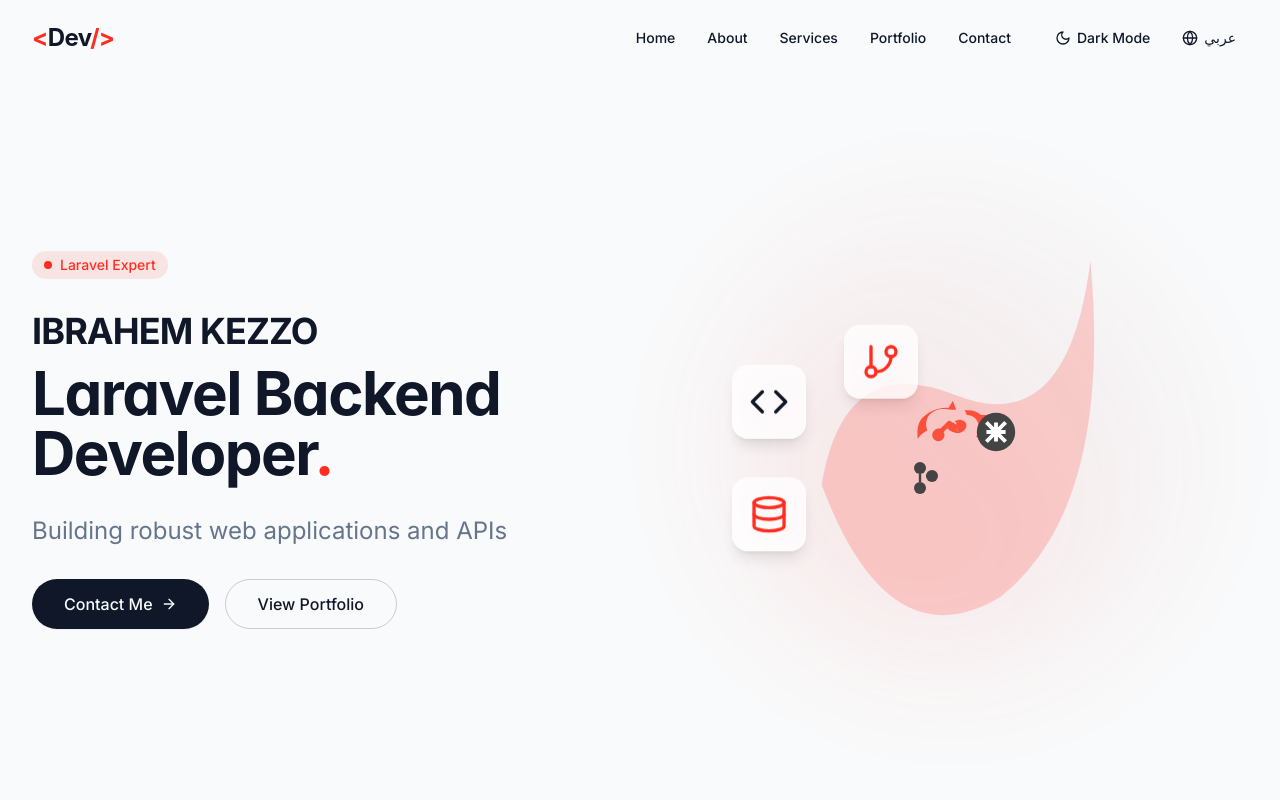
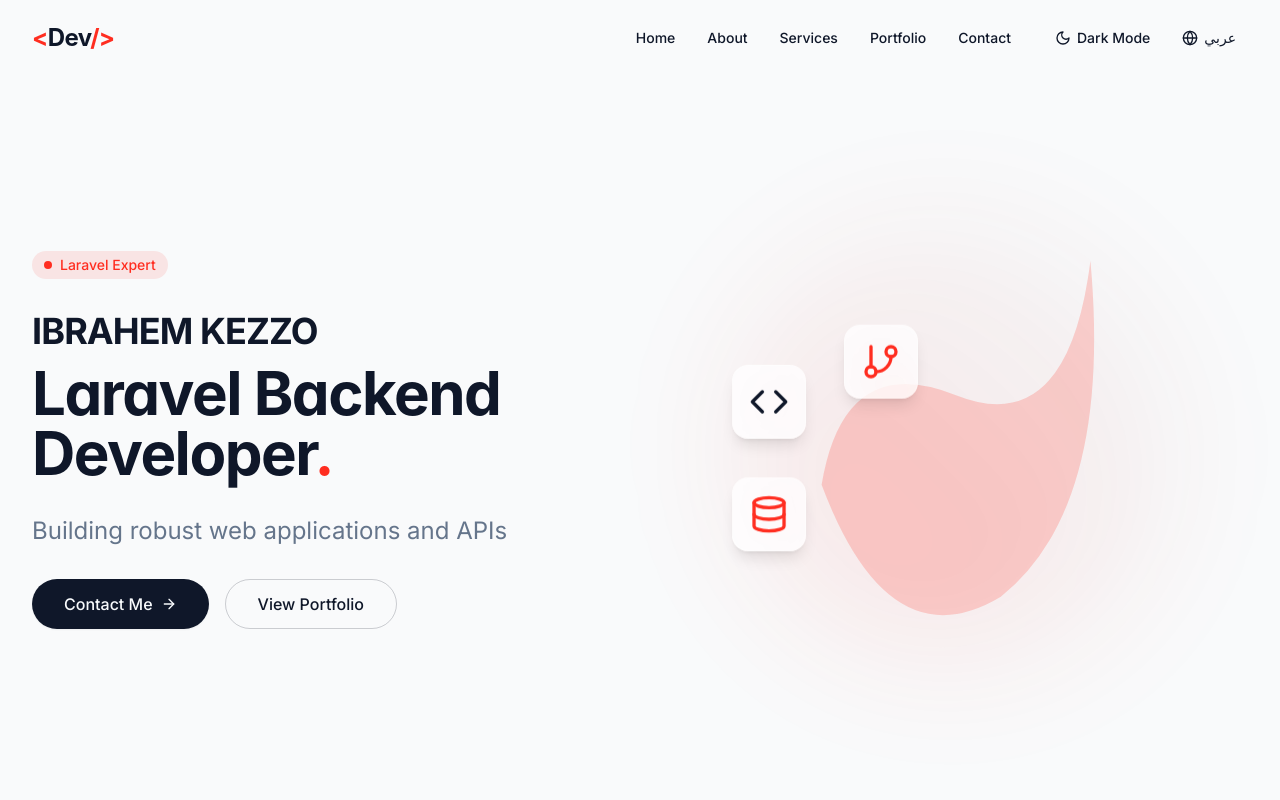
Before and after one commit to ibrahemkezzo/front-my-portfolio, a React (Vite) app: page / in a window 1280 px wide. Shown: the top 800 px of the page. Built offline with nearby package versions, Linux system fonts and the light colour scheme.

Commit message:
Visual edit in Lovable
Edited UI in Lovable

```diff
--- a/src/components/Hero.tsx
+++ b/src/components/Hero.tsx
@@ -1,13 +1,11 @@
-
 import React from 'react';
 import { useLanguage } from '../context/LanguageContext';
 import { ArrowRight, Code, Database, GitBranch } from 'lucide-react';
-
 const Hero: React.FC = () => {
-  const { t } = useLanguage();
-
-  return (
-    <section id="home" className="min-h-screen flex items-center pt-20">
+  const {
+    t
+  } = useLanguage();
+  return <section id="home" className="min-h-screen flex items-center pt-20">
       <div className="section-container">
         <div className="grid grid-cols-1 lg:grid-cols-2 gap-12 items-center">
           <div className="space-y-8 animate-fade-in">
@@ -57,41 +55,22 @@ const Hero: React.FC = () => {
                   <GitBranch className="h-10 w-10 text-laravel" />
                 </div>
 
-                <div className="absolute top-1/3 right-1/6 glass rounded-2xl p-4 shadow-lg animate-logo-float" style={{ animationDelay: "0.5s" }}>
+                <div className="absolute top-1/3 right-1/6 glass rounded-2xl p-4 shadow-lg animate-logo-float" style={{
+                animationDelay: "0.5s"
+              }}>
                   <Code className="h-10 w-10 text-primary" />
                 </div>
 
-                <div className="absolute bottom-1/4 left-1/6 glass rounded-2xl p-4 shadow-lg animate-logo-float" style={{ animationDelay: "1s" }}>
+                <div className="absolute bottom-1/4 left-1/6 glass rounded-2xl p-4 shadow-lg animate-logo-float" style={{
+                animationDelay: "1s"
+              }}>
                   <Database className="h-10 w-10 text-laravel" />
                 </div>
 
                 <div className="absolute inset-0 flex items-center justify-center">
                   <div className="relative w-40 h-40">
                     {/* Laravel Logo with API and Git integration */}
-                    <svg xmlns="http://www.w3.org/2000/svg" viewBox="0 0 100 100" className="w-full h-full">
-                      {/* Laravel Base Logo */}
-                      <g transform="translate(25, 20) scale(0.6)">
-                        <path fill="#FB503B" d="M42 18.6c-.2 0-3.6-9.4-3.6-9.4l-4.3 7.2s-15.5-1.5-27.3 10.4c-4.2 4.2-6 10.3-5.1 22.3 0 0 3-5.5 10.2-9.2-.5-1.2-1-2.5-1.2-3.7-.7-4.6.4-8.9 3.1-12.2 4.8-5.9 13.1-7.5 22.9-5.6z"></path>
-                        <path fill="#FB503B" d="M67.8 24c-3.6-3.1-8.2-4.9-13.2-5-1.4-.1-2.8 0-4.2.1 1.1 1.5 1.9 3.1 2.6 4.8 6.3.2 10.2 3.4 12 9.5 1.3 4.6.4 9.4-2.4 13.6 2 .4 4.1.5 6.2.2 6.5-.8 11.7-4.4 15.4-10.6-1.3-4.8-3.9-9.1-7.7-12.6z"></path>
-                        <path fill="#FB503B" d="M42 33.8c-.7-.4-7-3.7-7.4-3.8-.4-.1-.8.1-1.1.3l-8 7.7s-4.7-1-7.5 3.1c-1.7 2.5-1.5 5.8.6 8.2 2 2.1 5.2 2.6 7.6 1.3 1.9-1 3.2-3 3.4-5.1.2-1.3-.1-2.6-.9-3.6.7-1.2 1.7-2.3 3-3.2 2.9-2 6.5-2.2 9.4-.6 1.5.9 2.7 2.2 3.4 3.7-2.8-3.4-6.3-6.9-8.2-7.1-2.7-.1-4.2 3.5-1.1 5.5 4.2 2.8 7.9 3.2 12.1 1.6 2.5-1 4.4-3.1 5.1-5.7.5-2-.2-4.2-2-5.6-3.2-2.3-7-2.1-10.2 0 .6.3 1.2.7 1.8 1.2z"></path>
-                      </g>
 
-                      {/* API Symbol */}
-                      <g transform="translate(60, 30) scale(0.3)">
-                        <circle cx="50" cy="50" r="40" fill="#444" className="dark:fill-gray-300" />
-                        <path d="M30,50 L70,50 M50,30 L50,70 M30,30 L70,70 M30,70 L70,30"
-                          stroke="#fff" strokeWidth="8" fill="none" className="dark:stroke-gray-800" />
-                      </g>
-
-                      {/* Git Branch Symbol */}
-                      <g transform="translate(15, 60) scale(0.25)">
-                        <circle cx="50" cy="30" r="15" fill="#444" className="dark:fill-gray-300" />
-                        <circle cx="50" cy="80" r="15" fill="#444" className="dark:fill-gray-300" />
-                        <circle cx="80" cy="50" r="15" fill="#444" className="dark:fill-gray-300" />
-                        <path d="M50,45 L50,65 M65,50 L80,50"
-                          stroke="#444" strokeWidth="6" fill="none" className="dark:stroke-gray-300" />
-                      </g>
-                    </svg>
                   </div>
                 </div>
               </div>
@@ -99,8 +78,6 @@ const Hero: React.FC = () => {
           </div>
         </div>
       </div>
-    </section>
-  );
+    </section>;
 };
-
 export default Hero;
```
